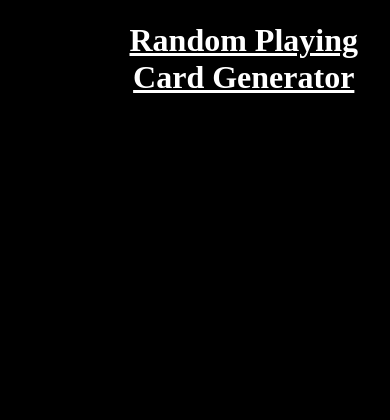
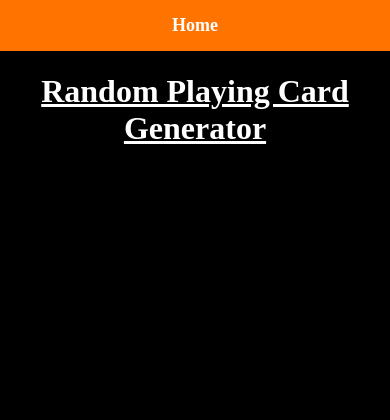
Before and after one commit to JackDavidWearn/QA-Core-Practical-Project, a Flask app: page / in a window 390 px wide. Shown: the top 420 px of the page. Before the commit the page ends 93 px from the top, so only its background shows below. Run offline with Flask 2, Linux system fonts and the light colour scheme.

Commit message:
Changes to file structure

```diff
--- a/front-end/application/templates/layout.html
+++ b/front-end/application/templates/layout.html
@@ -13,10 +13,65 @@
             color: white;
         }
 
+        ul.sidenav {
+            list-style-type: none;
+            margin: 0;
+            padding: 0;
+            width: 25%;
+            background-color: #9f9f9f;
+            position: fixed;
+            height: 100%;
+            overflow: auto;
+        }
+
+        ul.sidenav li a {
+            display: block;
+            color: #000;
+            padding: 8px 16px;
+            text-decoration: none;
+        }
+
+        ul.sidenav li a:hover:not(.active) {
+            background-color: rgb(255, 115, 0);
+            color: white;
+        }
+
         div.content {
             margin-left: 25%;
             padding: 1px 16px;
             height: 1000px;
+        }
+
+        @media screen and (max-width: 900px) {
+            ul.sidenav {
+                width: 100%;
+                height: auto;
+                position: relative;
+            }
+            ul.sidenav li a {
+                float: left;
+                padding: 15px;
+            }
+            div.content {
+                margin-left: 0;
+            }
+        }
+
+        @media screen and (max-width: 400px) {
+            ul.sidenav li a {
+                text-align: center;
+                float: none;
+            }
+        }
+
+        a {
+            color: white;
+            font-size: large;
+            font-weight: bold;
+        }
+
+        a:hover {
+            color: rgb(255, 115, 0);
         }
 
         h1,
@@ -29,11 +84,54 @@
         h3 {
             text-decoration: underline;
         }
+
+        input {
+            width: 100%;
+            padding: 12px 20px;
+            margin: 8px 0;
+            box-sizing: border-box;
+            font-weight: bold;
+        }
+
+        select {
+            width: 100%;
+            padding: 16px 20px;
+            border: none;
+            border-radius: 4px;
+            background-color: #f1f1f1;
+        }
+
+        input[type=button],
+        input[type=submit] {
+            background-color: #b35203;
+            border: none;
+            color: #000000;
+            padding: 16px 32px;
+            text-decoration: none;
+            margin: 4px 2px;
+            cursor: pointer;
+        }
+
+        input[type=button],
+        input[type=submit]:hover {
+            background-color: #ff7300;
+            border: none;
+            color: #ffffff;
+            padding: 16px 32px;
+            text-decoration: none;
+            margin: 4px 2px;
+            cursor: pointer;
+        }
     </style>
 
 </head>
 
 <body>
+    <div class="navbar">
+        <ul class="sidenav">
+            <li><a href="{{ url_for('index') }}">Home</a></li>
+        </ul>
+    </div>
     <div class="content">
         <h1>Random Playing Card Generator</h1>
         {% block body %} {% endblock body %}
```
Also changed, not shown: docker-compose.yaml (+25 -0 lines).
